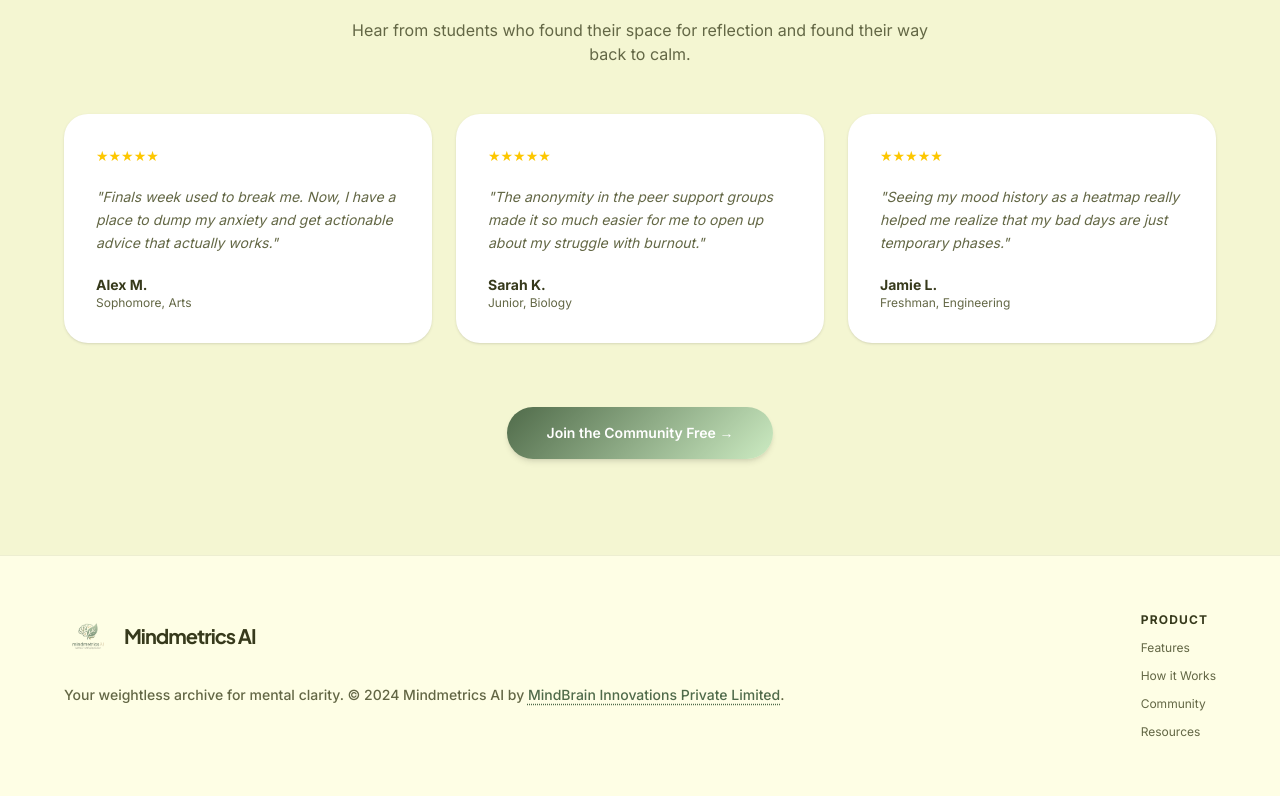
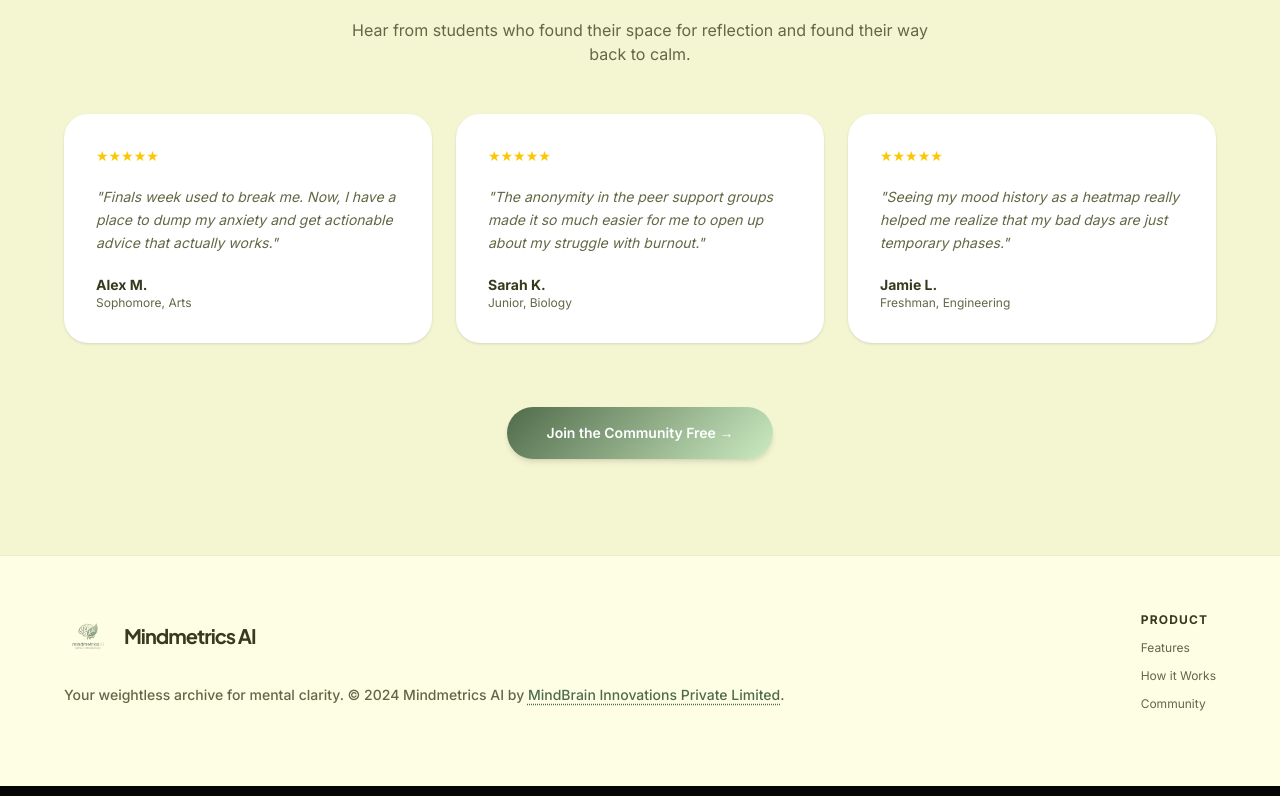
Before and after one commit to durga-mbi/Ai-wellness-tracker, a React (Vite) app in the folder Frontend/: page / in a window 1280 px wide. Shown: the part 2386-3182 px from the top of the page. Built offline with nearby package versions, Linux system fonts and the light colour scheme; no server answers.

Commit message:
feat: comment out Resources link in LandingPage navigation menu

```diff
--- a/Frontend/src/pages/LandingPage.jsx
+++ b/Frontend/src/pages/LandingPage.jsx
@@ -524,7 +524,7 @@ const LandingPage = () => {
                   { name: "Features", href: "#features" },
                   { name: "How it Works", href: "#how" },
                   { name: "Community", href: "#community" },
-                  { name: "Resources", href: "#features" }
+                  // { name: "Resources", href: "#features" }
                 ]
               },
               // {
```
